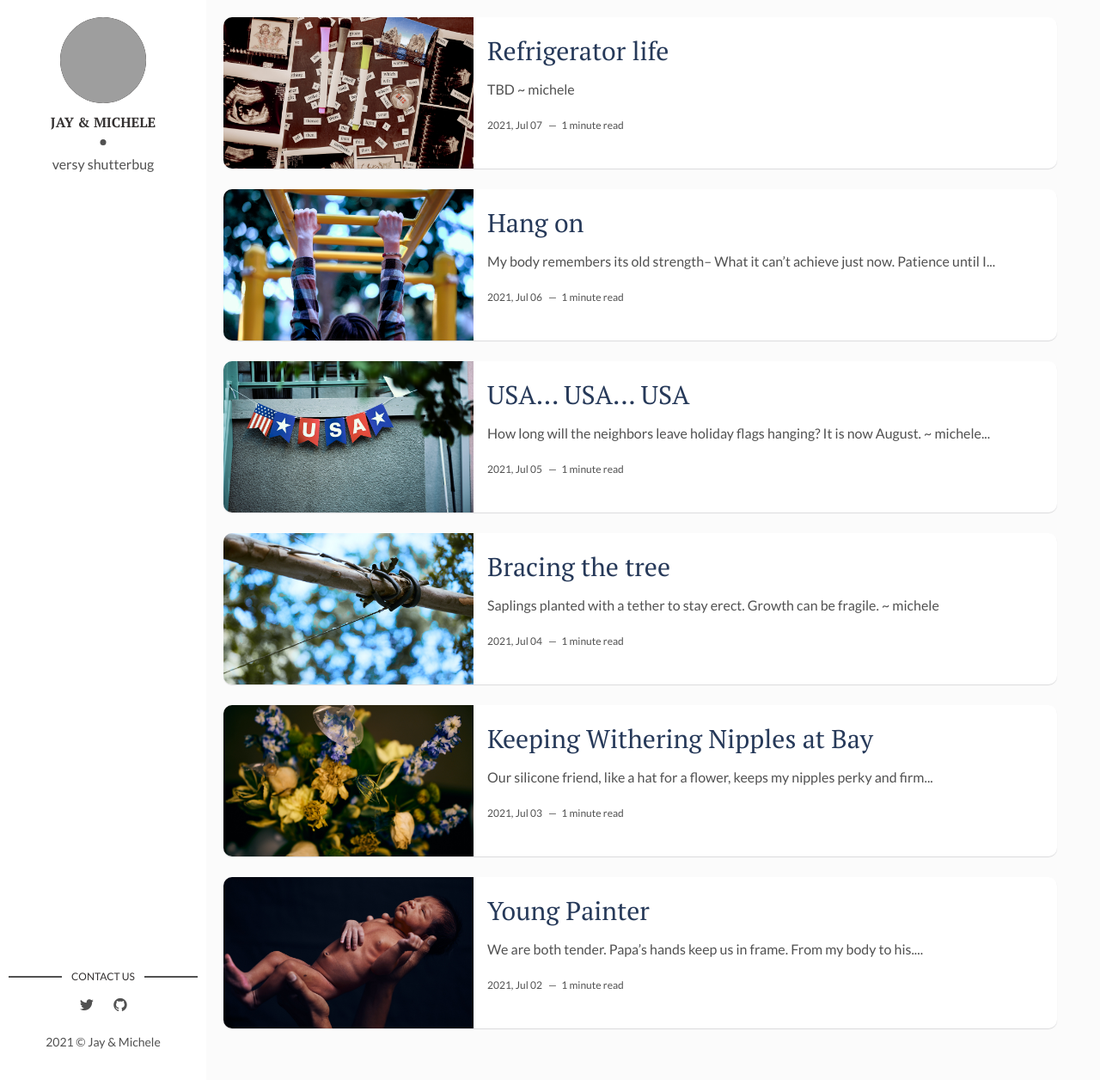
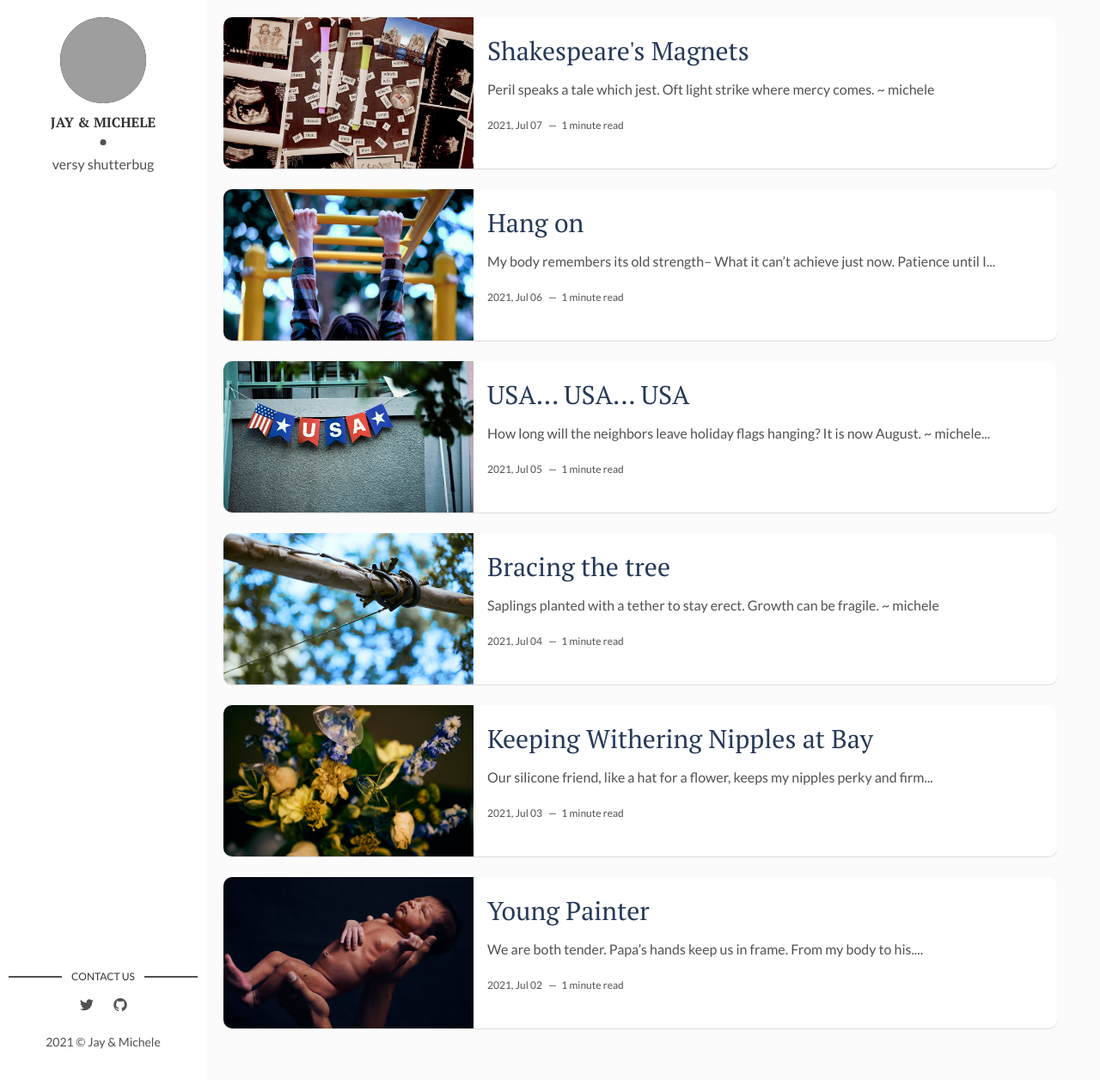
Before and after one commit to ekphrastic/ekphrastic.github.io, a Jekyll site: the page built from index.html, in a window 1280 px wide and 1256 px high. Shown: the whole window at 86% size. Built offline with Jekyll 4.4.1, drawn with Linux system fonts in a browser that asks for light colours; the list of posts is cut into pages by our own code; grey boxes are pictures that could not be loaded.

Commit message:
Post 5: poem

```diff
--- a/_posts/2021-07-07-refrigerator-life.md
+++ b/_posts/2021-07-07-refrigerator-life.md
@@ -1,12 +1,13 @@
 ---
 layout: post
-title: Refrigerator life
+title: Shakespeare's Magnets
 date: 2021-07-07
 description: ekphrastic_5
 img: ekphrastic_5.jpg
 fig-caption: Refrigerator life
 tags: [Other]
 ---
-TBD
+Peril speaks a tale which jest.
+Oft light strike where mercy comes.
 
 ~ michele
```
